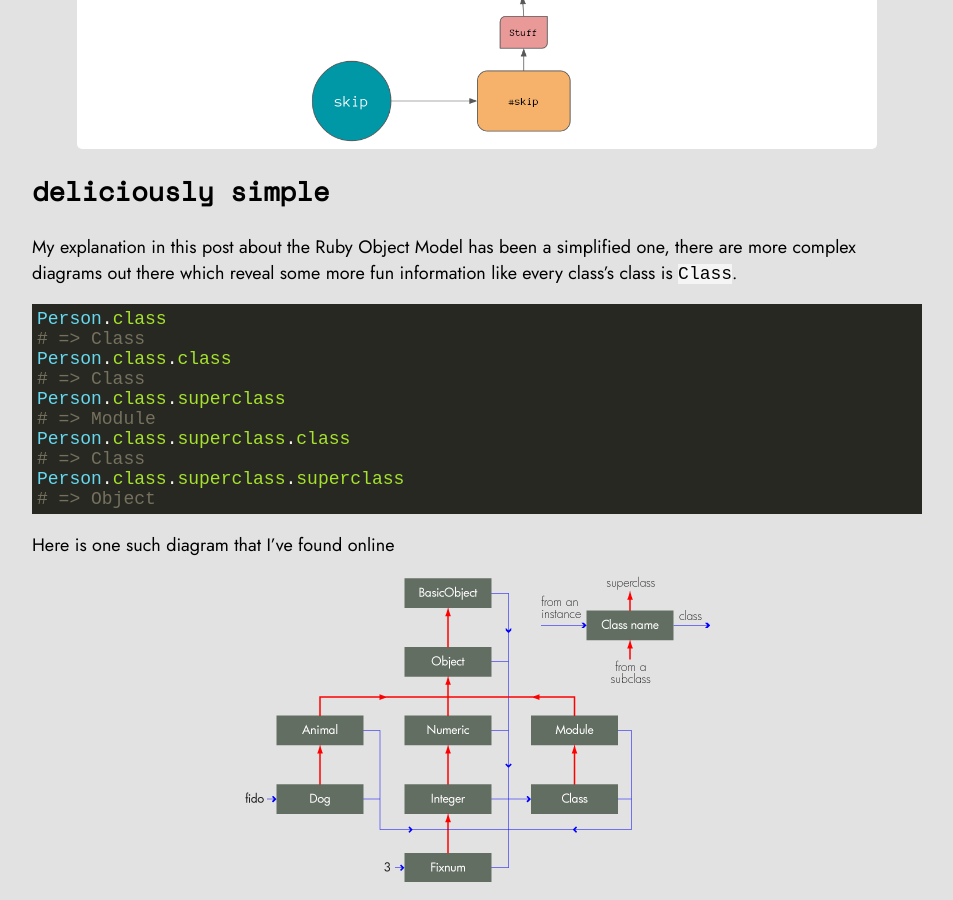
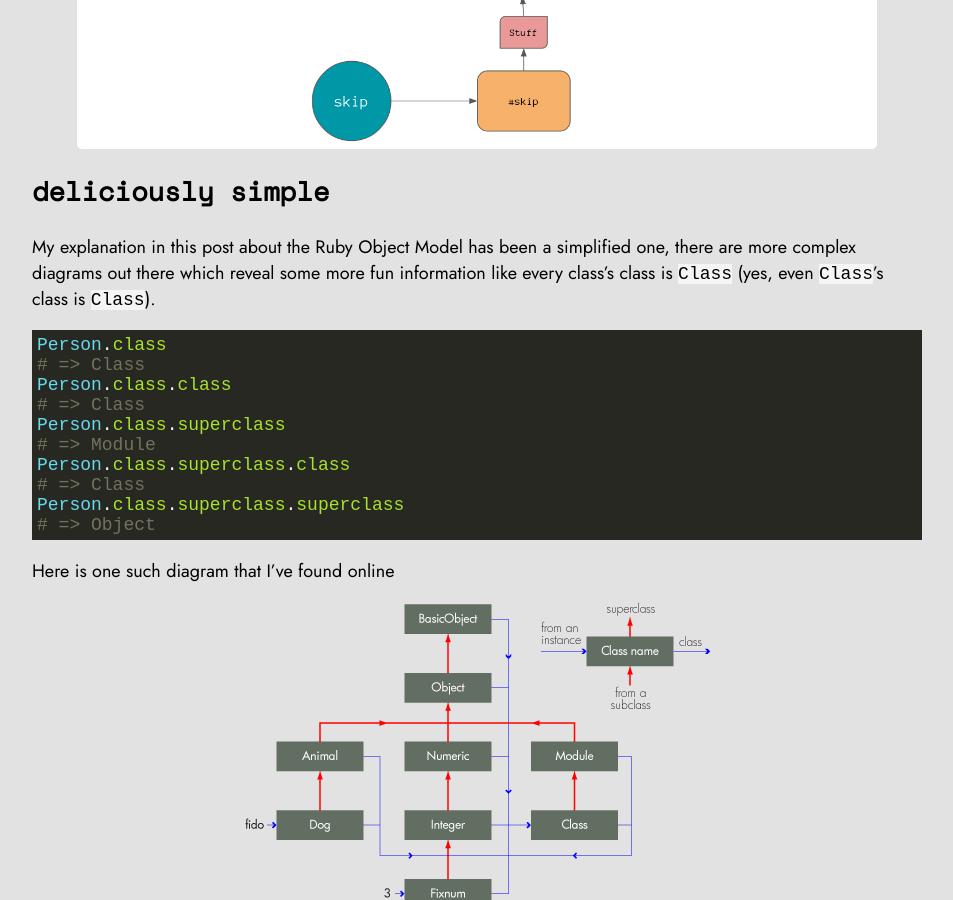
Before and after one commit to skipcloud/skipcloud.github.io, a Jekyll site: the page built from _posts/2020-05-17-ruby-object-model.md, in a window 1280 px wide and 900 px high, scrolled down 9110 px. Shown: the whole window, without its empty margins (163-1116 px from the left). Built offline with Jekyll 4.4.1, drawn with Linux system fonts in a browser that asks for light colours.

Commit message:
posts: fix roby object model mistakes

````diff
--- a/_posts/2020-05-17-ruby-object-model.md
+++ b/_posts/2020-05-17-ruby-object-model.md
@@ -333,7 +333,7 @@ And here is a visual representation of that hierarchy
 
 My explanation in this post about the Ruby Object Model has been a simplified
 one, there are more complex diagrams out there which reveal some more fun
-information like every class's class is `Class`.
+information like every class's class is `Class` (yes, even `Class`'s class is `Class`).
 
 ```ruby
 Person.class
````
